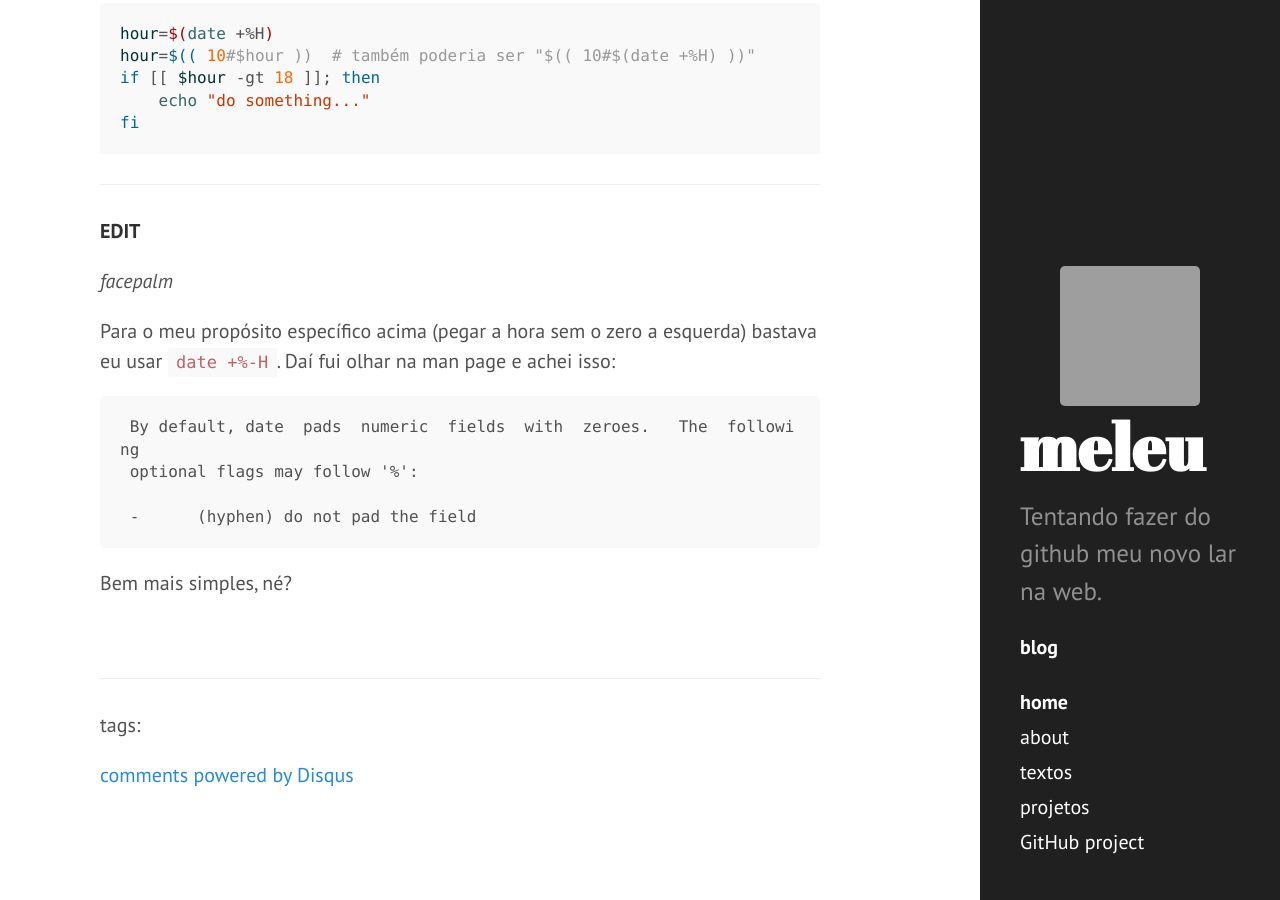
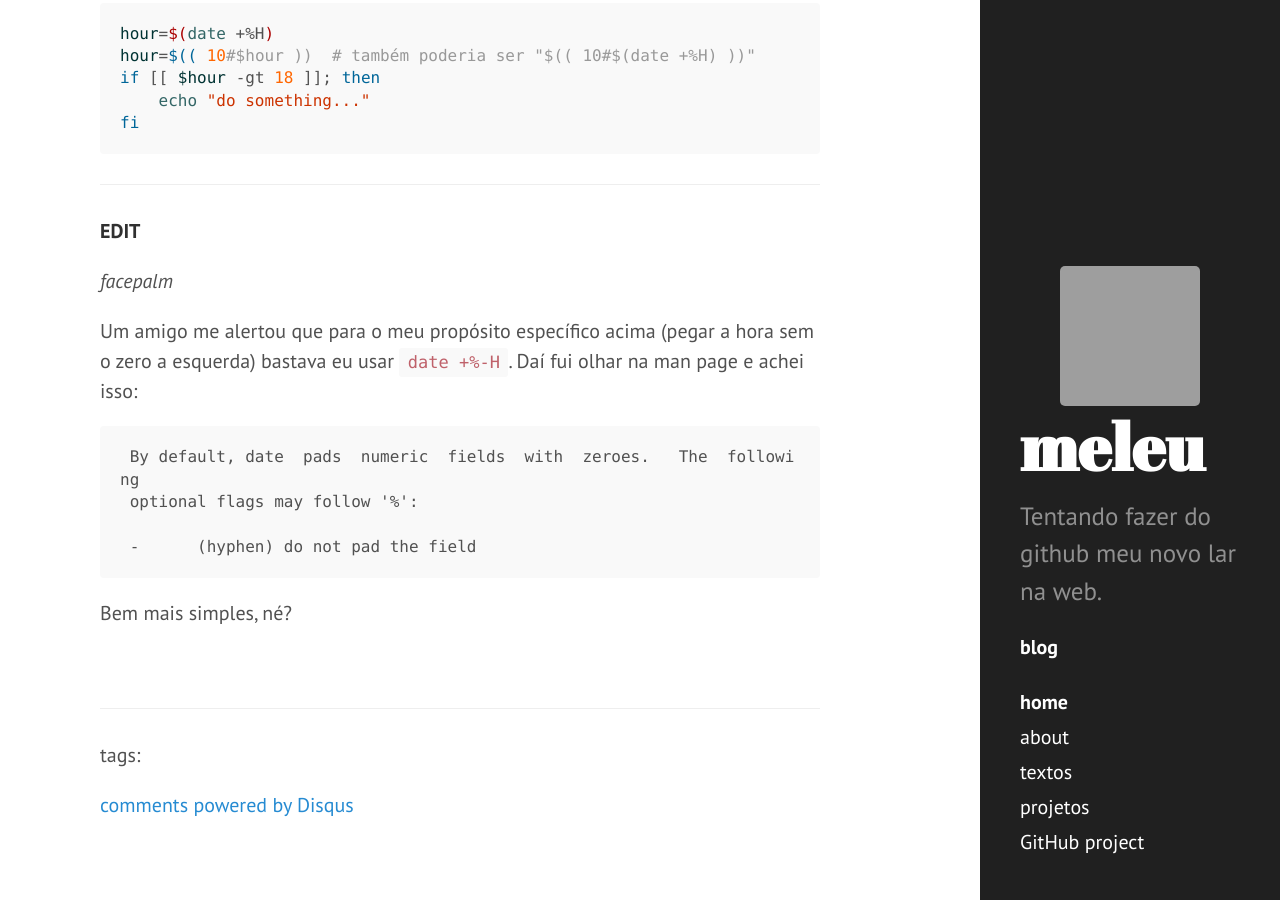
Before and after one commit to meleu/meleu.github.io, a Jekyll site: the page built from _posts/2018-08-18-se-livrando-dos-leading-zeroes.md, in a window 1280 px wide and 900 px high, scrolled down 891 px. Built offline with Jekyll 4.4.1, drawn with Linux system fonts in a browser that asks for light colours; comment, search, counter and statistics services are not loaded; grey boxes are pictures that could not be loaded.

Commit message:
Update 2018-08-18-se-livrando-dos-leading-zeroes.md

````diff
--- a/_posts/2018-08-18-se-livrando-dos-leading-zeroes.md
+++ b/_posts/2018-08-18-se-livrando-dos-leading-zeroes.md
@@ -47,7 +47,7 @@ fi
 
 *facepalm*
 
-Para o meu propósito específico acima (pegar a hora sem o zero a esquerda) bastava eu usar `date +%-H`. Daí fui olhar na man page e achei isso:
+Um amigo me alertou que para o meu propósito específico acima (pegar a hora sem o zero a esquerda) bastava eu usar `date +%-H`. Daí fui olhar na man page e achei isso:
 
 ```
  By default, date  pads  numeric  fields  with  zeroes.   The  following
````
